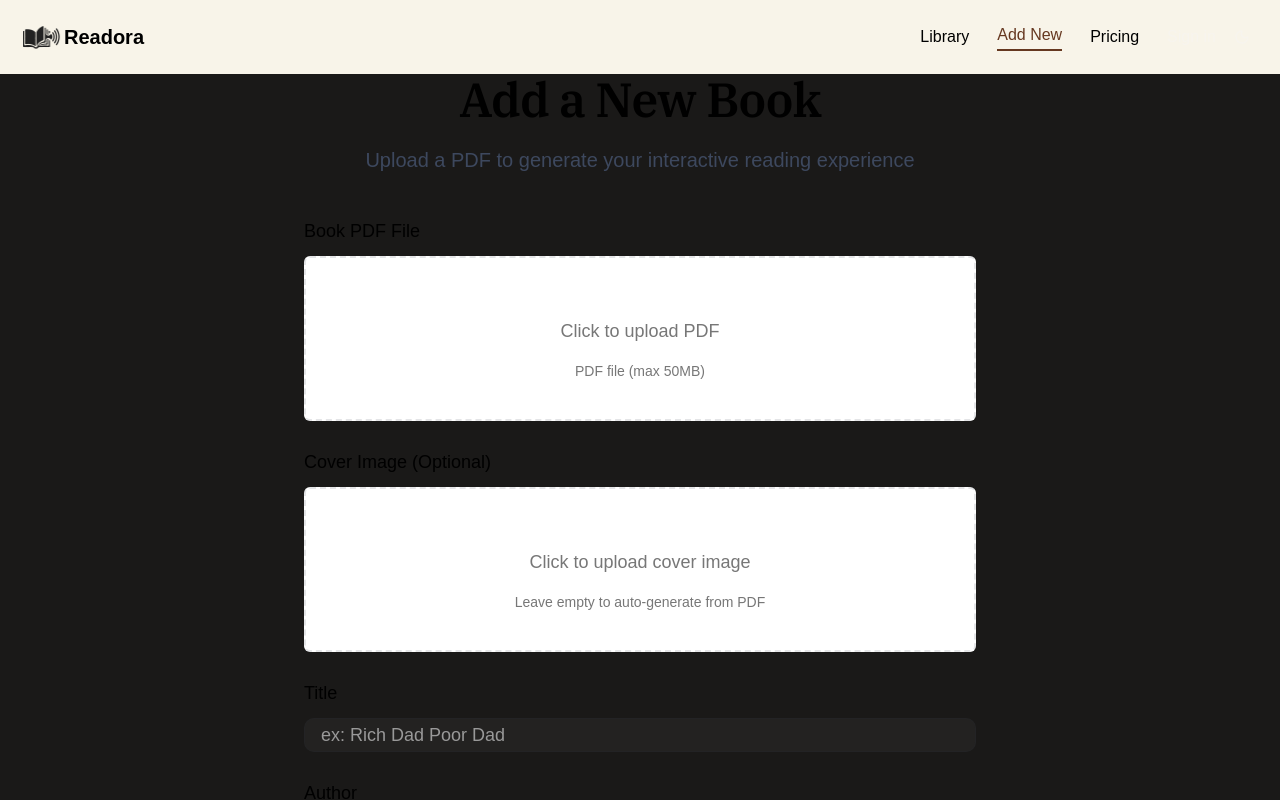
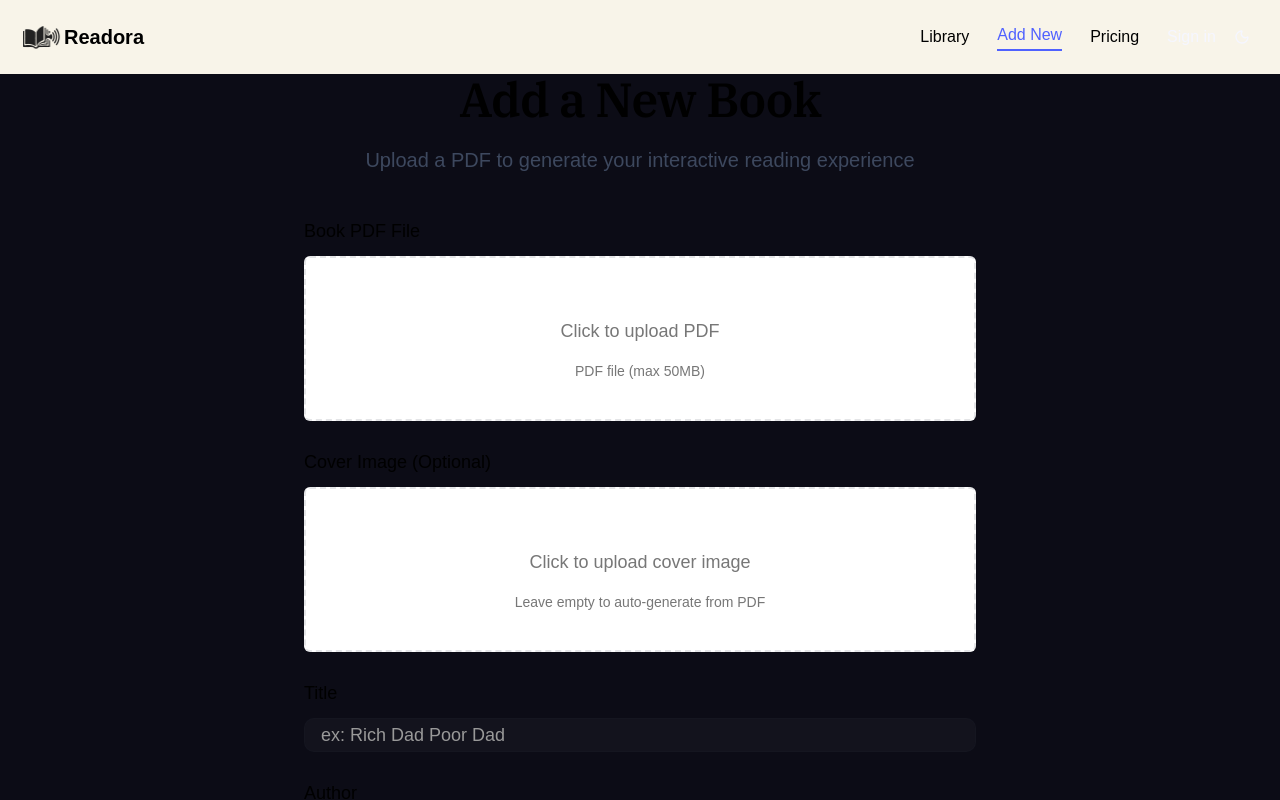
Before and after one commit to HerbertNtim/readora-voice, a Next.js app: page /books/new in a window 1280 px wide. Both pictures are taken after a click on the button 1242 px from the left and 37 px from the top of the page. Shown: the top 800 px of the page. Built offline with nearby package versions, Linux system fonts and the light colour scheme; no server answers; a web font is replaced by a local one.

Commit message:
added dark theme color

```diff
--- a/app/globals.css
+++ b/app/globals.css
@@ -129,40 +129,64 @@
 }
 
 .dark {
-  --background: #1a1918;
-  --foreground: #f7f4ee;
-  --card: #252321;
-  --card-foreground: #f7f4ee;
-  --popover: #252321;
-  --popover-foreground: #f7f4ee;
-  --primary: #f7f4ee;
-  --primary-foreground: #1a1918;
-  --secondary: #2d2a26;
-  --secondary-foreground: #f7f4ee;
-  --muted: #2d2a26;
-  --muted-foreground: #8a847a;
-  --accent: #2d2a26;
-  --accent-foreground: #f7f4ee;
-  --destructive: oklch(0.704 0.191 22.216);
-  --border: rgba(247, 244, 238, 0.1);
-  --input: rgba(247, 244, 238, 0.15);
-  --ring: #c8553d;
-  --chart-1: oklch(0.488 0.243 264.376);
-  --chart-2: oklch(0.696 0.17 162.48);
-  --chart-3: oklch(0.769 0.188 70.08);
-  --chart-4: oklch(0.627 0.265 303.9);
-  --chart-5: oklch(0.645 0.246 16.439);
-  --sidebar: #252321;
-  --sidebar-foreground: #f7f4ee;
-  --sidebar-primary: #c8553d;
-  --sidebar-primary-foreground: #f7f4ee;
-  --sidebar-accent: #2d2a26;
-  --sidebar-accent-foreground: #f7f4ee;
-  --sidebar-border: rgba(247, 244, 238, 0.1);
-  --sidebar-ring: #c8553d;
+  /* 60% - Base background */
+  --background: #0c0c16;
+  --foreground: #f5f6ff;
 
-  /* Brand color - terracotta */
-  --blue: #c8553d;
+  /* 30% - Surfaces */
+  --card: #14141e;
+  --card-foreground: #f5f6ff;
+  --popover: #14141e;
+  --popover-foreground: #f5f6ff;
+
+  /* Text hierarchy */
+  --primary: #f5f6ff;
+  --primary-foreground: #0c0c16;
+
+  --secondary: #14141e;
+  --secondary-foreground: #f5f6ff;
+
+  --muted: #14141e;
+  --muted-foreground: #a7a9c2;
+
+  --accent: #14141e;
+  --accent-foreground: #f5f6ff;
+
+  /* 10% - Accent (brand / CTA) */
+  --color-brand: #4f61ff;
+  --color-brand-hover: #6a79ff;
+
+  --primary: #4f61ff;
+  --ring: #4f61ff;
+
+  /* Borders (subtle separation) */
+  --border: rgba(255, 255, 255, 0.08);
+  --input: rgba(255, 255, 255, 0.1);
+
+  /* Sidebar (match surface layer) */
+  --sidebar: #14141e;
+  --sidebar-foreground: #f5f6ff;
+  --sidebar-primary: #4f61ff;
+  --sidebar-primary-foreground: #ffffff;
+  --sidebar-accent: #0c0c16;
+  --sidebar-accent-foreground: #f5f6ff;
+  --sidebar-border: rgba(255, 255, 255, 0.08);
+  --sidebar-ring: #4f61ff;
+
+  /* Charts (optional but cleaner in dark UI) */
+  --chart-1: #4f61ff;
+  --chart-2: #7c8cff;
+  --chart-3: #9aa6ff;
+  --chart-4: #5a5f7a;
+  --chart-5: #3b3f55;
+
+  /* Shadow tuning for dark mode */
+  --shadow-soft-sm: 0 1px 2px rgba(0, 0, 0, 0.4);
+  --shadow-soft: 0 4px 12px rgba(0, 0, 0, 0.45);
+  --shadow-soft-md: 0 8px 24px rgba(0, 0, 0, 0.5);
+
+  /* Optional glow for accent elements */
+  --shadow-glow: 0 0 0 2px rgba(79, 97, 255, 0.2);
 }
 
 @layer base {
--- a/components/ThemeButton.tsx
+++ b/components/ThemeButton.tsx
@@ -32,9 +32,9 @@ export function ThemeButton() {
       className="cursor-pointer"
     >
       {current === 'dark' ? (
-        <Moon className="h-5 w-5" />
+        <Moon className="moon-icon" />
       ) : (
-        <Sun className="h-5 w-5" />
+        <Sun className="sun-icon" />
       )}
     </Button>
   );
```
